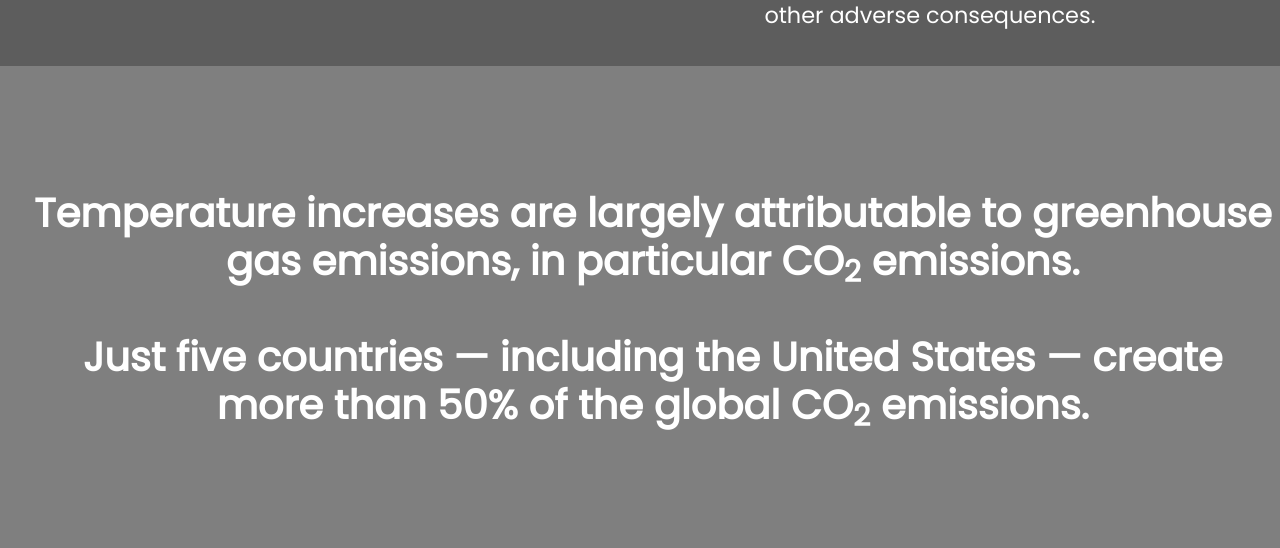
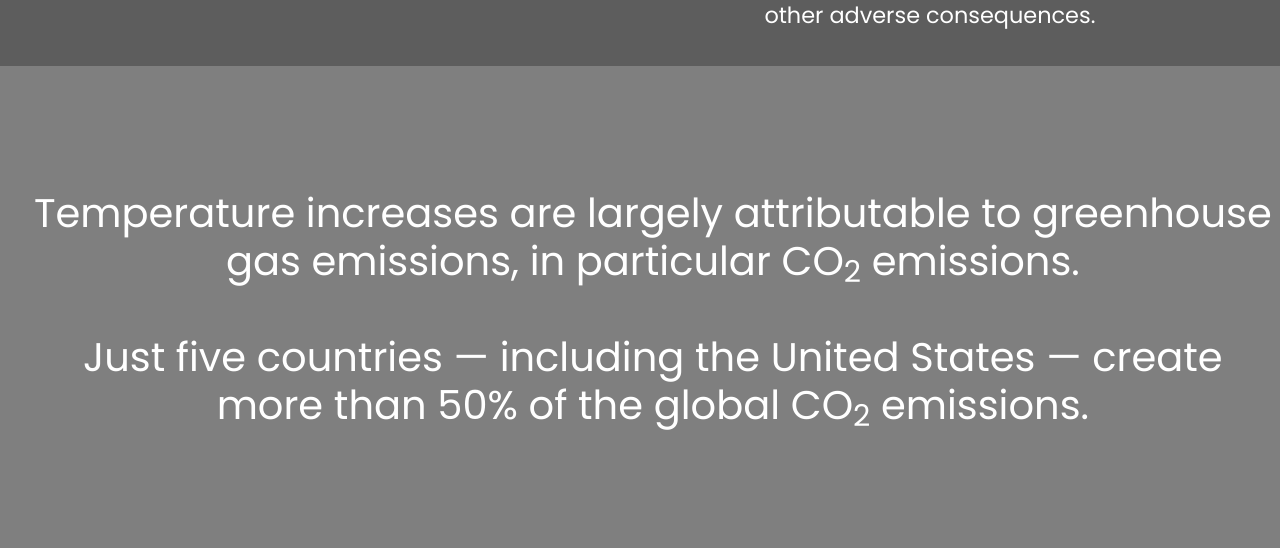
Before and after one commit to Climate-Crew/d3-climate-visualization, a plain HTML site: page index.html in a window 1280 px wide. Shown: the part 2961-3509 px from the top of the page. Drawn offline with nearby package versions, Linux system fonts and the light colour scheme; files that its build step writes are made by us from their sources; no server answers; a script that the page names is missing.

Commit message:
Update index.html

```diff
--- a/index.html
+++ b/index.html
@@ -331,7 +331,7 @@
     <div class="section-container">
         <div class="row section-text-row">
             <div class="col section-col">
-                <h1 class="section-text" style="font-weight: bold">
+                <h1 class="section-text">
 
                     Temperature increases are largely attributable to greenhouse gas emissions, in particular CO<sub>2</sub> emissions.
                     <br>
```
